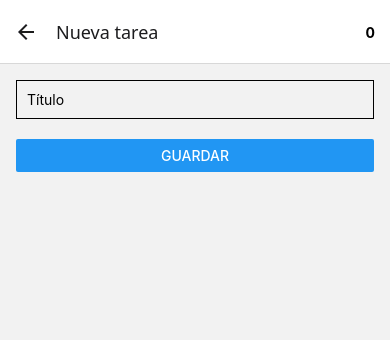
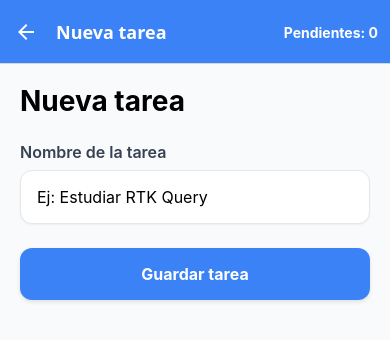
Before and after one commit to pablormacia/ToDoReduxCoderApp, a React Native app: screen /CreateTask in a window 390 px wide. Shown: the top 340 px of the page. Built offline with nearby package versions, Linux system fonts and the light colour scheme; no server answers.

Commit message:
Styled components

```diff
--- a/src/components/TaskCounter.jsx
+++ b/src/components/TaskCounter.jsx
@@ -17,11 +17,12 @@ export default function TaskCounter() {
   return (
     <Text
       style={{
-        marginRight: 15,
+        marginRight: 12,
         fontWeight: "bold",
+        color: "#FFF",
       }}
     >
-      {pendingTasks}
+      Pendientes: {pendingTasks}
     </Text>
   );
 }
--- a/src/components/TaskItem.jsx
+++ b/src/components/TaskItem.jsx
@@ -1,6 +1,9 @@
-// src/components/TaskItem.js
-
-import { Pressable, Text, StyleSheet } from "react-native";
+import {
+  Pressable,
+  Text,
+  View,
+  StyleSheet,
+} from "react-native";
 
 export default function TaskItem({
   task,
@@ -13,29 +16,78 @@ export default function TaskItem({
     >
       <Text
         style={[
-          styles.text,
-          task.completed && styles.completed,
+          styles.title,
+          task.completed &&
+            styles.completedTitle,
         ]}
       >
         {task.title}
       </Text>
+
+      <View
+        style={[
+          styles.badge,
+          task.completed
+            ? styles.completedBadge
+            : styles.pendingBadge,
+        ]}
+      >
+        <Text style={styles.badgeText}>
+          {task.completed
+            ? "Completada"
+            : "Pendiente"}
+        </Text>
+      </View>
     </Pressable>
   );
 }
 
 const styles = StyleSheet.create({
   container: {
+    backgroundColor: "#FFF",
     padding: 16,
-    marginVertical: 5,
-    backgroundColor: "#eee",
-    borderRadius: 8,
+    borderRadius: 12,
+    marginBottom: 12,
+
+    shadowColor: "#000",
+    shadowOffset: {
+      width: 0,
+      height: 2,
+    },
+    shadowOpacity: 0.1,
+    shadowRadius: 4,
+
+    elevation: 3,
   },
 
-  text: {
+  title: {
     fontSize: 18,
+    fontWeight: "600",
   },
 
-  completed: {
+  completedTitle: {
     textDecorationLine: "line-through",
+    color: "#9CA3AF",
+  },
+
+  badge: {
+    marginTop: 10,
+    alignSelf: "flex-start",
+    paddingHorizontal: 10,
+    paddingVertical: 4,
+    borderRadius: 20,
+  },
+
+  pendingBadge: {
+    backgroundColor: "#DBEAFE",
+  },
+
+  completedBadge: {
+    backgroundColor: "#DCFCE7",
+  },
+
+  badgeText: {
+    fontSize: 12,
+    fontWeight: "600",
   },
 });
--- a/src/navigation/AppNavigator.jsx
+++ b/src/navigation/AppNavigator.jsx
@@ -8,13 +8,22 @@ import HomeScreen from "../screens/HomeScreen";
 import CreateTaskScreen from "../screens/CreateTaskScreen";
 import TaskCounter from "../components/TaskCounter";
 
-const Stack =
-  createNativeStackNavigator();
+const Stack = createNativeStackNavigator();
 
 export default function AppNavigator() {
   return (
     <NavigationContainer>
-      <Stack.Navigator>
+      <Stack.Navigator
+        screenOptions={{
+          headerStyle: {
+            backgroundColor: "#3B82F6",
+          },
+          headerTintColor: "#FFF",
+          headerTitleStyle: {
+            fontWeight: "bold",
+          },
+        }}
+      >
         <Stack.Screen
           name="Home"
           component={HomeScreen}
--- a/src/screens/CreateTaskScreen.jsx
+++ b/src/screens/CreateTaskScreen.jsx
@@ -1,34 +1,21 @@
 // src/screens/CreateTaskScreen.js
 
-import { View, TextInput, Button } from "react-native";
+import {
+  View,
+  Text,
+  TextInput,
+  TouchableOpacity,
+  StyleSheet,
+} from "react-native";
 
 import { useState } from "react";
 
-import { useDispatch } from "react-redux";
-
-import { addTask } from "../store/tasksSlice";
-
-import {useAddTaskMutation} from "../store/tasksApi";
+import { useAddTaskMutation } from "../store/tasksApi";
 
 export default function CreateTaskScreen({ navigation }) {
   const [title, setTitle] = useState("");
 
-  /* const dispatch = useDispatch(); */
   const [addTask] = useAddTaskMutation();
-
-  /* const saveTask = () => {
-    if (!title.trim()) return;
-
-    dispatch(
-      addTask({
-        id: Date.now().toString(),
-        title,
-        completed: false,
-      })
-    );
-
-    navigation.goBack();
-  }; */
 
   const saveTask = async () => {
     if (!title.trim()) return;
@@ -42,24 +29,94 @@ export default function CreateTaskScreen({ navigation }) {
   };
 
   return (
-    <View
-      style={{
-        flex: 1,
-        padding: 16,
-      }}
-    >
+    <View style={styles.container}>
+      <Text style={styles.title}>
+        Nueva tarea
+      </Text>
+
+      <Text style={styles.label}>
+        Nombre de la tarea
+      </Text>
+
       <TextInput
-        placeholder="Título"
+        placeholder="Ej: Estudiar RTK Query"
         value={title}
         onChangeText={setTitle}
-        style={{
-          borderWidth: 1,
-          padding: 10,
-          marginBottom: 20,
-        }}
+        style={styles.input}
       />
 
-      <Button title="Guardar" onPress={saveTask} />
+      <TouchableOpacity
+        style={styles.button}
+        onPress={saveTask}
+      >
+        <Text style={styles.buttonText}>
+          Guardar tarea
+        </Text>
+      </TouchableOpacity>
     </View>
   );
 }
+
+const styles = StyleSheet.create({
+  container: {
+    flex: 1,
+    padding: 20,
+    backgroundColor: "#F8FAFC",
+  },
+
+  title: {
+    fontSize: 28,
+    fontWeight: "bold",
+    marginBottom: 24,
+  },
+
+  label: {
+    fontSize: 16,
+    fontWeight: "600",
+    marginBottom: 8,
+    color: "#374151",
+  },
+
+  input: {
+    backgroundColor: "#FFFFFF",
+    borderWidth: 1,
+    borderColor: "#E5E7EB",
+    borderRadius: 12,
+    padding: 16,
+    fontSize: 16,
+
+    shadowColor: "#000",
+    shadowOffset: {
+      width: 0,
+      height: 1,
+    },
+    shadowOpacity: 0.05,
+    shadowRadius: 2,
+
+    elevation: 2,
+  },
+
+  button: {
+    marginTop: 24,
+    backgroundColor: "#3B82F6",
+    padding: 16,
+    borderRadius: 12,
+    alignItems: "center",
+
+    shadowColor: "#000",
+    shadowOffset: {
+      width: 0,
+      height: 2,
+    },
+    shadowOpacity: 0.1,
+    shadowRadius: 4,
+
+    elevation: 3,
+  },
+
+  buttonText: {
+    color: "#FFFFFF",
+    fontSize: 16,
+    fontWeight: "bold",
+  },
+});
--- a/src/screens/HomeScreen.jsx
+++ b/src/screens/HomeScreen.jsx
@@ -1,6 +1,13 @@
 // src/screens/HomeScreen.js
 
-import { View, FlatList, Button } from "react-native";
+import {
+  View,
+  FlatList,
+  Button,
+  TouchableOpacity,
+  StyleSheet,
+  Text,
+} from "react-native";
 
 import { useSelector, useDispatch } from "react-redux";
 
@@ -8,14 +15,13 @@ import TaskItem from "../components/TaskItem";
 
 import { toggleTask } from "../store/tasksSlice";
 
-import {useGetTasksQuery, useUpdateTaskMutation} from "../store/tasksApi";
+import { useGetTasksQuery, useUpdateTaskMutation } from "../store/tasksApi";
 
 export default function HomeScreen({ navigation }) {
   /* const tasks = useSelector(
     state => state.tasks.tasks
   ); */
-  const { data:tasks, isLoading, error } = useGetTasksQuery();
-
+  const { data: tasks, isLoading, error } = useGetTasksQuery();
 
   /* const dispatch = useDispatch(); */
 
@@ -23,10 +29,12 @@ export default function HomeScreen({ navigation }) {
 
   return (
     <View style={{ flex: 1, padding: 16 }}>
-      <Button
-        title="Nueva tarea"
+      <TouchableOpacity
+        style={styles.fab}
         onPress={() => navigation.navigate("CreateTask")}
-      />
+      >
+        <Text style={styles.fabText}>+</Text>
+      </TouchableOpacity>
 
       <FlatList
         data={tasks}
@@ -49,3 +57,25 @@ export default function HomeScreen({ navigation }) {
     </View>
   );
 }
+
+const styles = StyleSheet.create({
+  fab: {
+    position: "absolute",
+    right: 20,
+    bottom: 20,
+    width: 60,
+    height: 60,
+    borderRadius: 30,
+    backgroundColor: "#2196F3",
+    justifyContent: "center",
+    alignItems: "center",
+    zIndex: 999,
+    elevation: 5,
+  },
+
+  fabText: {
+    color: "white",
+    fontSize: 30,
+    fontWeight: "bold",
+  },
+});
```
